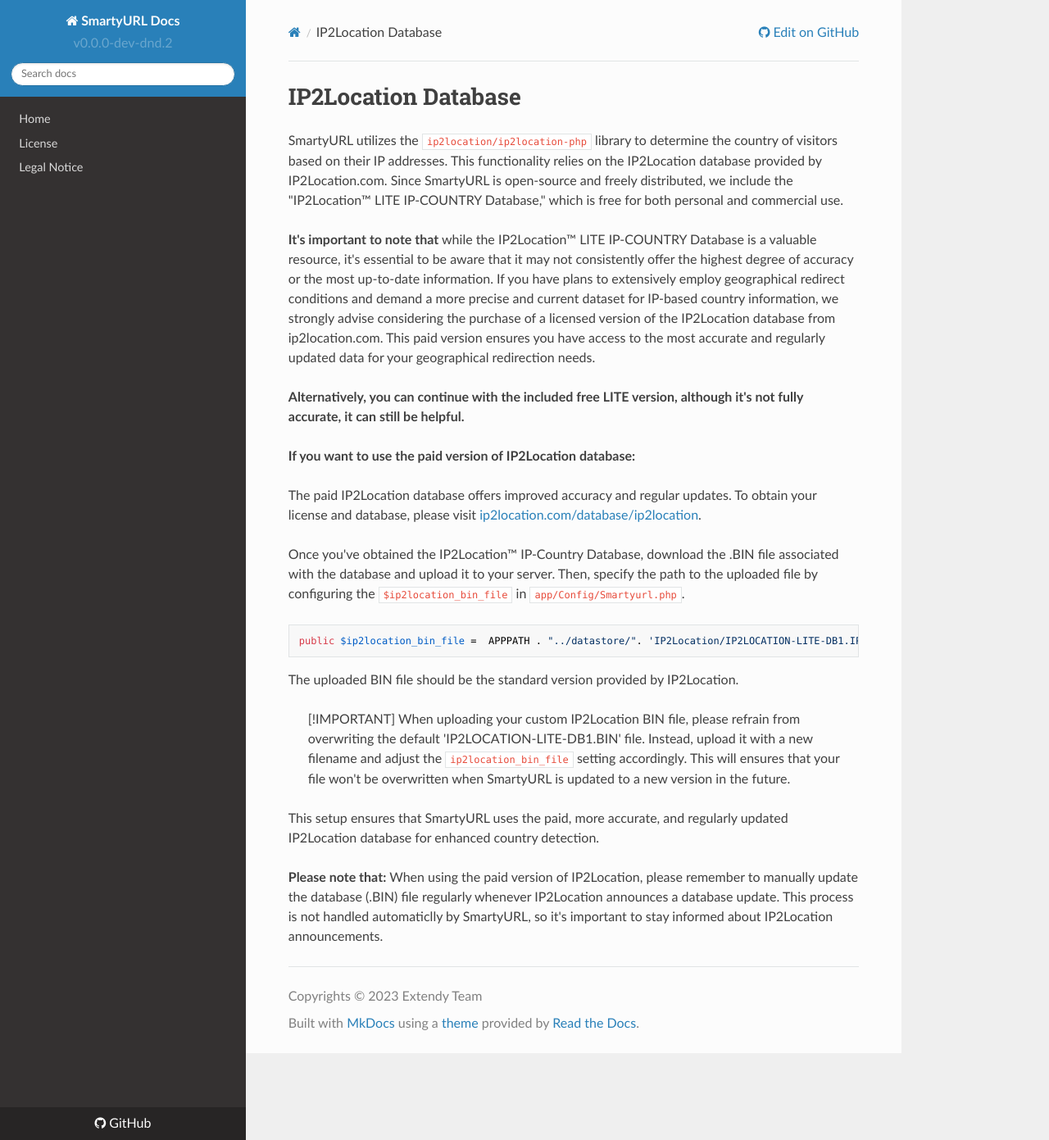
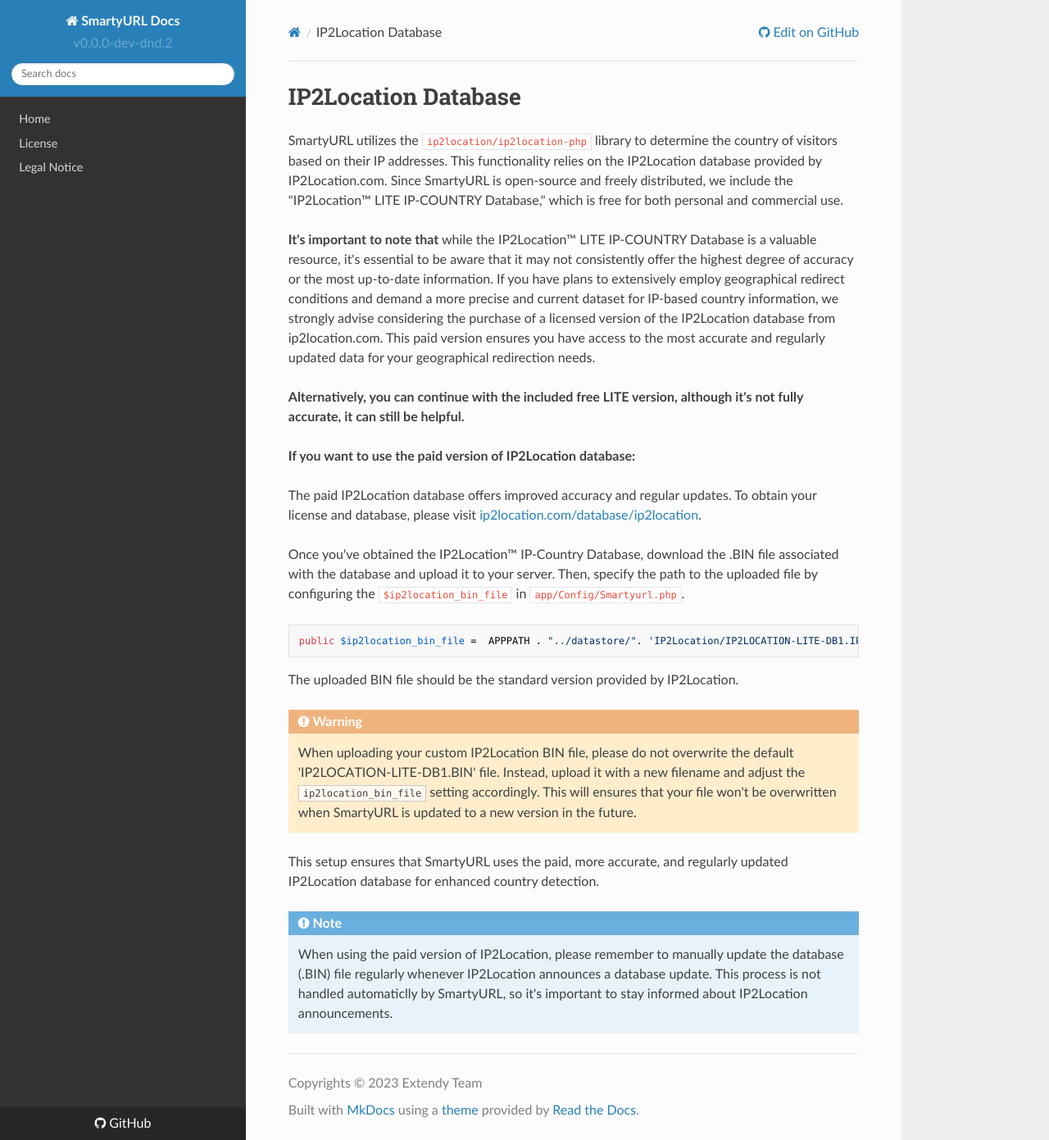
Before and after one commit to Extendy/SmartyURL, an MkDocs documentation site: the page built from docs/ip2location.md, in a window 1280 px wide and 1391 px high. Shown: the whole window at 82% size. Built offline with MkDocs 1.6.1, drawn with Linux system fonts in a browser that asks for light colours; nearby versions of some CDN libraries.

Commit message:
docs: update docs

```diff
--- a/docs/ip2location.md
+++ b/docs/ip2location.md
@@ -18,9 +18,10 @@ public $ip2location_bin_file =  APPPATH . "../datastore/". 'IP2Location/IP2LOCAT
 
 The uploaded BIN file should be the standard version provided by IP2Location.
 
-> [!IMPORTANT]
-> When uploading your custom IP2Location BIN file, please refrain from overwriting the default 'IP2LOCATION-LITE-DB1.BIN' file. Instead, upload it with a new filename and adjust the `ip2location_bin_file` setting accordingly. This will ensures that your file won't be overwritten when SmartyURL is updated to a new version in the future.
+!!! warning
+    When uploading your custom IP2Location BIN file, please do not overwrite the default 'IP2LOCATION-LITE-DB1.BIN' file. Instead, upload it with a new filename and adjust the `ip2location_bin_file` setting accordingly. This will ensures that your file won't be overwritten when SmartyURL is updated to a new version in the future.
 
 This setup ensures that SmartyURL uses the paid, more accurate, and regularly updated IP2Location database for enhanced country detection.
 
-**Please note that:**  When using the paid version of IP2Location, please remember to manually update the database (.BIN) file regularly whenever IP2Location announces a database update. This process is not handled automaticlly by SmartyURL, so it's important to stay informed about IP2Location announcements.
+!!! note
+    When using the paid version of IP2Location, please remember to manually update the database (.BIN) file regularly whenever IP2Location announces a database update. This process is not handled automaticlly by SmartyURL, so it's important to stay informed about IP2Location announcements.
```
Also changed, not shown: docs/developers.md (+1 -1 lines), docs/index.md (+7 -1 lines).
